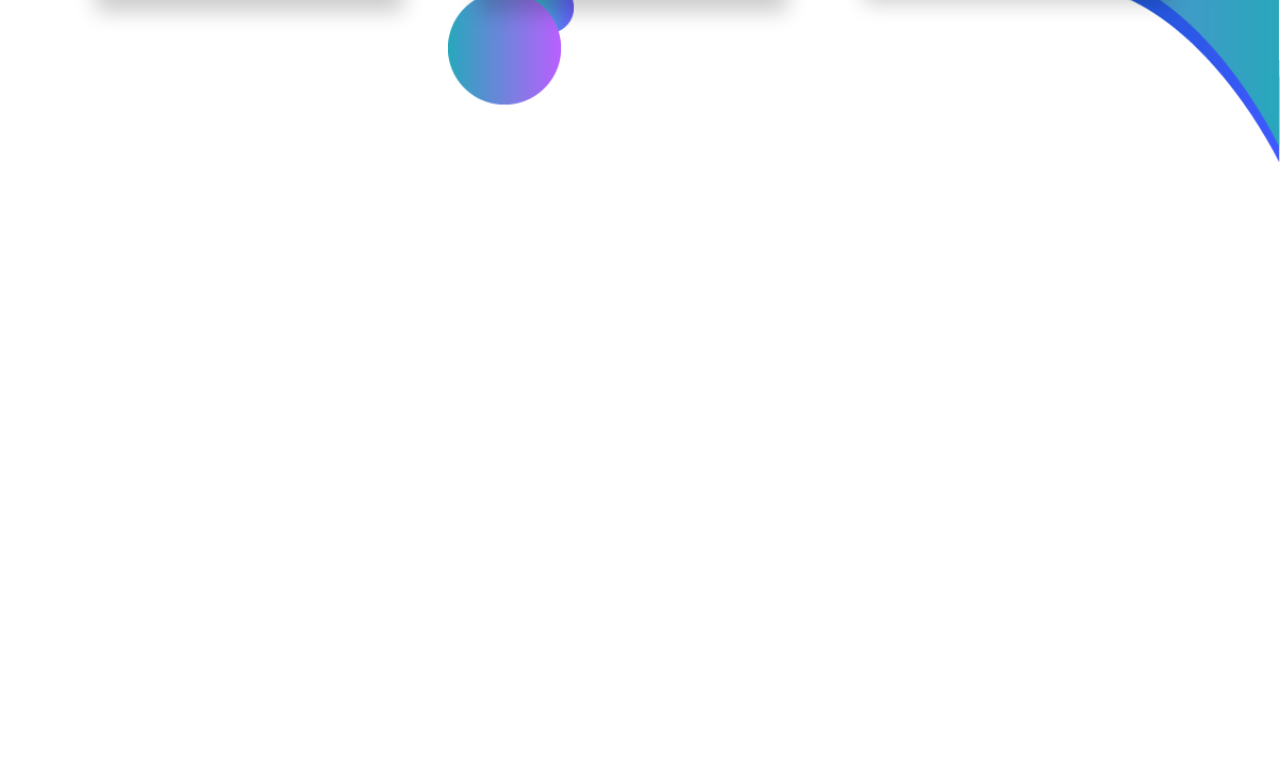
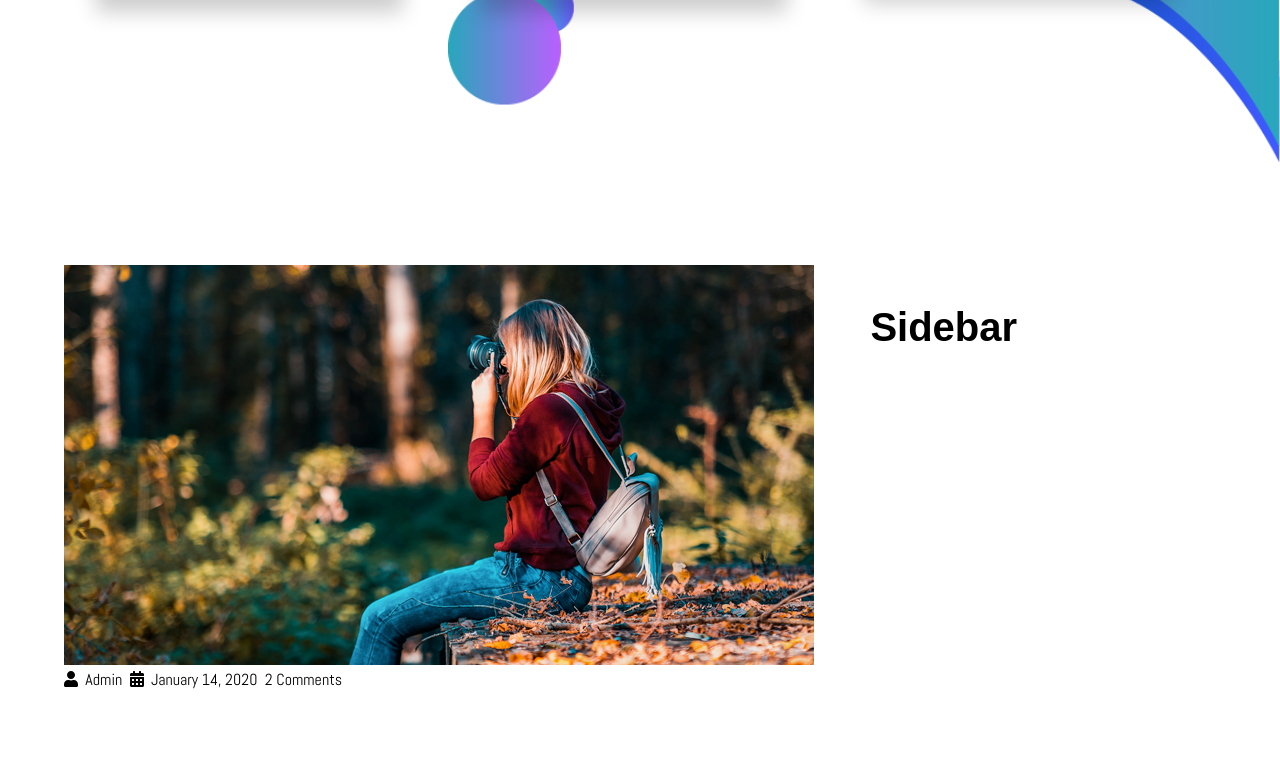
Before and after one commit to jtubay/blogger, a plain HTML site: page index.html in a window 1280 px wide. Shown: the part 1501-2271 px from the top of the page. Before the commit the page ends 1766 px from the top, so only its background shows below. Drawn offline with nearby package versions, Linux system fonts and the light colour scheme; a web font is replaced by a local one.

Commit message:
added blog section

```diff
--- a/css/style.css
+++ b/css/style.css
@@ -225,7 +225,13 @@ section .container .owl-nav{
 }
 
 
-
+main .site-content{
+    display: grid;
+    grid-template-columns: 70% 30%;
+}
+main .post-content{
+   margin-bottom: 5rem;
+}
 
 /*main*/
 
--- a/index.html
+++ b/index.html
@@ -108,6 +108,32 @@
             </div>
         </section>
 
+
+        <section class="container">
+            <div class="site-content">
+                <div class="posts">
+                    <div class="post-content">
+                        <div class="post-image">
+                            <div>
+                                <img src="./images/Blog-post/blog1.png" alt="blog">
+                            </div>
+                            <div class="post-info flex-row">
+                                <span><i class="fas fa-user text-gray"></i>&nbsp;&nbsp;Admin&nbsp;&nbsp;</span>
+                                <span><i class="fas fa-calendar-alt text-gray"></i>&nbsp;&nbsp;January 14, 2020</span>
+                                <span>&nbsp;&nbsp;2 Comments</span>
+                            </div>
+                        </div>
+                        <div class="post-title">
+
+                        </div>
+                    </div>
+                </div>
+                <aside class="sidebar">
+                    <h1>Sidebar</h1>
+                </aside>
+            </div>
+        </section>
+
     </main>
 
 
```
